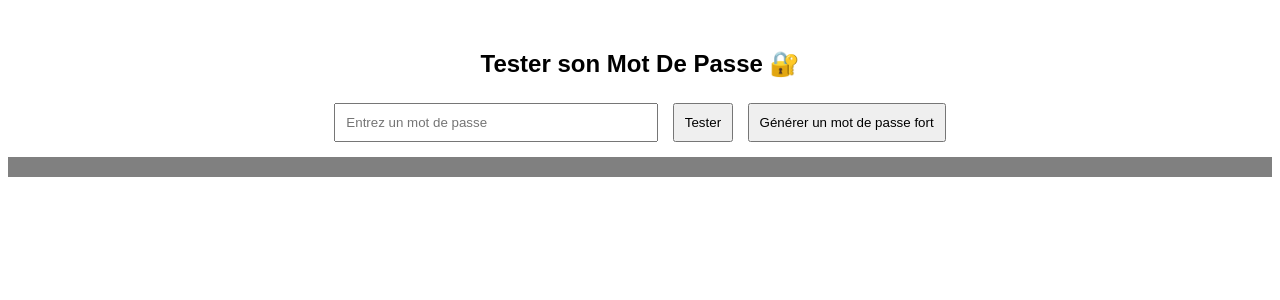
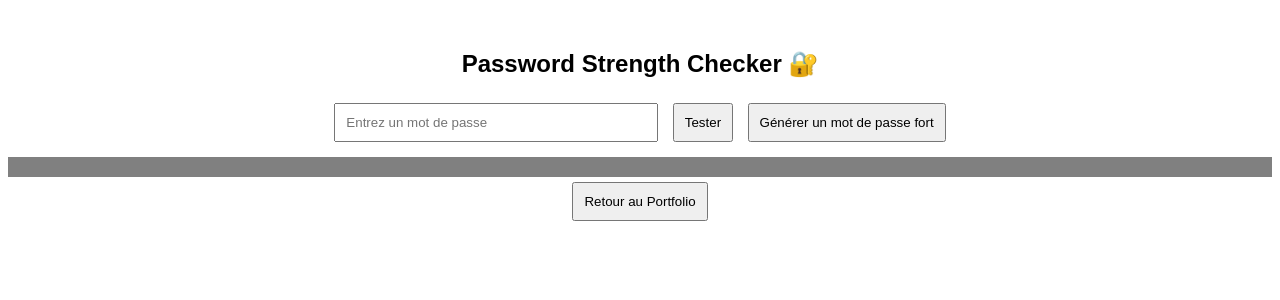
Before and after one commit to BerryRomain/test_mdp, a Flask app: page / in a window 1280 px wide. Shown: the top 300 px of the page. Run offline with Flask 3, Linux system fonts and the light colour scheme.

Commit message:
Update index.html

```diff
--- a/templates/index.html
+++ b/templates/index.html
@@ -2,11 +2,11 @@
 <html lang="fr">
 <head>
 <meta charset="UTF-8">
-<title>Tester son Mot De Passe</title>
+<title>Password Strength Checker</title>
 <link rel="stylesheet" href="{{ url_for('static', filename='style.css') }}">
 </head>
 <body>
-<h2>Tester son Mot De Passe 🔐</h2>
+<h2>Password Strength Checker 🔐</h2>
 <input type="password" id="pwd" placeholder="Entrez un mot de passe">
 <button onclick="checkPwd()">Tester</button>
 <button onclick="generatePwd()">Générer un mot de passe fort</button>
@@ -35,6 +35,14 @@ async function generatePwd() {
     document.getElementById("pwd").value = data.password;
     checkPwd();
 }
+
+// Redirection vers le portfolio
+function goPortfolio() {
+    window.location.href = "https://ton-portfolio.com"; // ← remplace par ton lien
+}
 </script>
+
+<!-- Bouton portfolio -->
+<button id="portfolio-btn" onclick="goPortfolio()">Retour au Portfolio</button>
 </body>
 </html>
```
